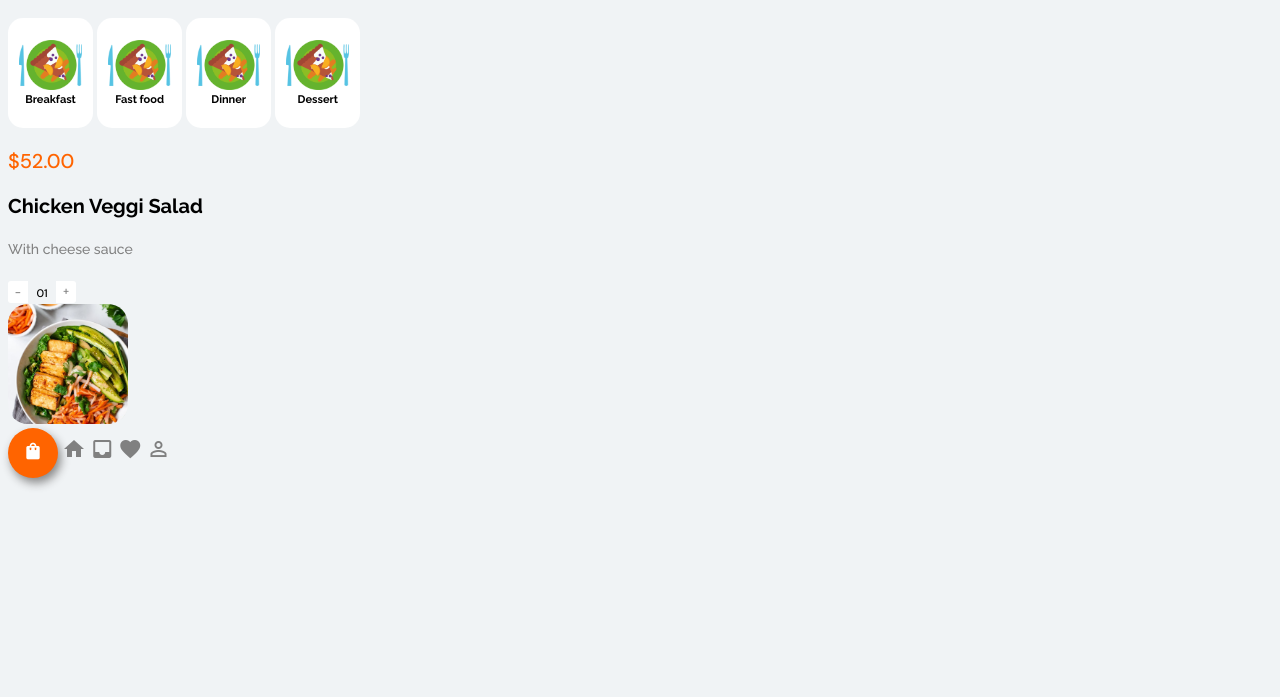
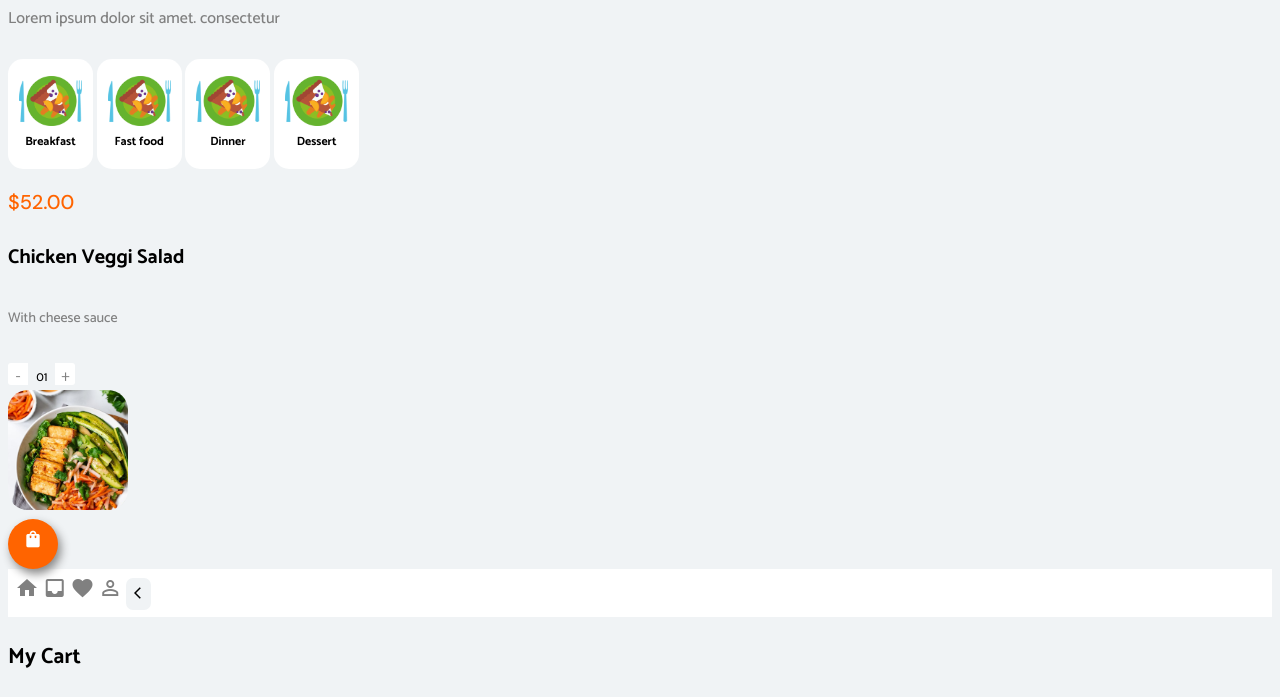
Before and after one commit to Carmenprz/FoodApp, a plain HTML site: page index.html in a window 1280 px wide. Shown: the part 131-828 px from the top of the page. Before the commit the page ends 800 px from the top, so only its background shows below. Drawn offline with Linux system fonts and the light colour scheme.

Commit message:
style h1-h6

```diff
--- a/index.html
+++ b/index.html
@@ -10,7 +10,7 @@
 <body>
     <h2 id="logo">Food House</h2>
     <h1 id="title">Food for Home</h1>
-    <h4>Lorem ipsum dolor sit amet. consectetur</h4>
+    <h5>Lorem ipsum dolor sit amet. consectetur</h5>
 
     <button class="categories-btn" type="button"><img src="img/breakfast.png" height=50px>Breakfast</button>
     <button class="categories-btn" type="button"><img src="img/breakfast.png" height=50px>Fast food</button>
@@ -18,8 +18,8 @@
     <button class="categories-btn" type="button"><img src="img/breakfast.png" height=50px>Dessert</button>
 
     <p class="price">$52.00</p>
-    <h3>Chicken Veggi Salad</h3>
-    <h5>With cheese sauce</h5>
+    <h4>Chicken Veggi Salad</h4>
+    <h6>With cheese sauce</h6>
     <div class="quantity">
         <button class="counter-btn" id="min-btn" type="button" name="button">
           -
@@ -31,10 +31,13 @@
       </div>
     <img class="menu-img" src="img/chickenVeggieSalad.jpg" alt="chicken veggi salad" width="120px" height="120px"> <br>
     <button id="bag-btn"><span class="material-icons md-light md-20">shopping_bag</span></button>
-    <a href="#"><span class="material-icons md-grey">home</span></a>
-    <a href="#"><span id="inbox" class="material-icons md-grey">inbox</span></a>
-    <a href="#"><span class="material-icons md-grey">favorite</span></a>
-    <a href="#"><span class="material-icons md-grey">perm_identity</span></a>
-
+    <div class="bg">
+      <a href="#"><span class="material-icons md-grey">home</span></a>
+      <a href="#"><span id="inbox" class="material-icons md-grey">inbox</span></a>
+      <a href="#"><span class="material-icons md-grey">favorite</span></a>
+      <a href="#"><span class="material-icons md-grey">perm_identity</span></a>
+      <button id="previous-btn"><span class="material-icons md-14">arrow_back_ios</span></button>
+    </div>
+    <h3>My Cart</h3>
 </body>
 </html>
--- a/styles.css
+++ b/styles.css
@@ -1,23 +1,29 @@
-@import url('https://fonts.googleapis.com/css2?family=Raleway:ital,wght@0,100;0,200;0,300;0,400;0,500;0,600;0,700;0,800;0,900;1,100;1,200;1,300;1,400;1,500;1,600;1,700;1,800;1,900&display=swap');
+@import url('https://fonts.googleapis.com/css2?family=Catamaran:wght@100;200;300;400;500;600;700;800;900&display=swap');
 @import url('https://fonts.googleapis.com/css2?family=DM+Sans:wght@400;500&display=swap');
 
 body {
-    font-family: 'Raleway', sans-serif;
+    font-family: 'Catamaran', sans-serif;
     background-color: #F0F3F5;
 }
 
 h3 {
     font-weight: 700;
+    font-size: 22px;
+}
+
+h4 {
+    font-weight: 700;
     font-size: 20px;
 }
 
-h4 {
+
+h5 {
     font-weight: 500;
     font-size: 16px;
     color: grey;
 }
 
-h5 {
+h6 {
     font-weight: 500;
     font-size: 14px;
     color:grey;
@@ -41,7 +47,7 @@ button {
     background-color: white;
     height: 110px;
     width: 85px;
-    font-size: 11px;
+    font-size: 12px;
     font-weight: 650;
     border-radius: 15px;
     text-align: center;
@@ -54,7 +60,7 @@ button {
     width: 20px;
     text-align: center;
     color: grey;
-    font-family: 'Raleway', sans-serif;
+    font-family: 'Catamaran', sans-serif;
 }
 
 #counter-num {
@@ -109,6 +115,26 @@ button {
     font-size: 20px;
 }
 
+.material-icons.md-14 {
+    font-size: 14px;
+}
+
 .active {
     color:  #FF6400;
 }
+
+#previous-btn {
+    all: unset;
+    background-color:#F0F3F5;
+    color: black;
+    border-radius: 7px;
+    padding: 4px 3px 1px 8px;
+    text-align: center;
+
+}
+
+.bg{
+    background-color: white;
+    padding: 7px;
+    /* para poder ver los iconos */
+}
```
